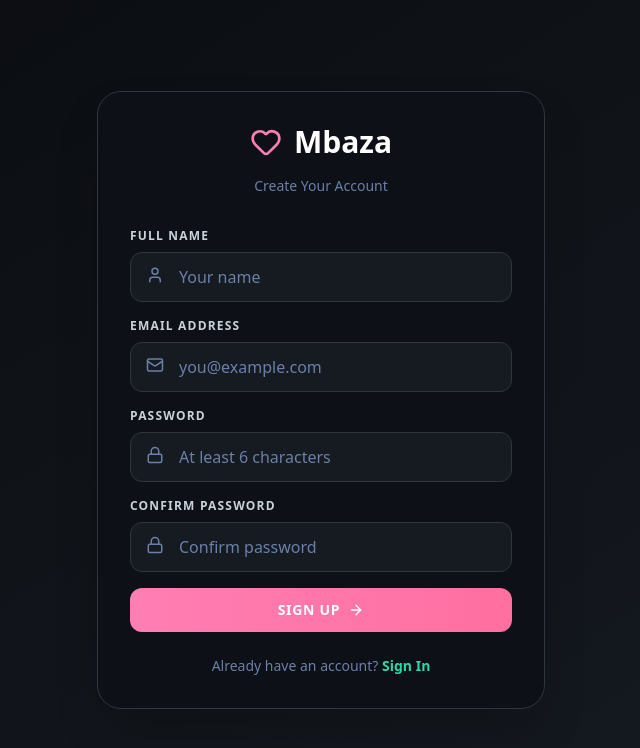
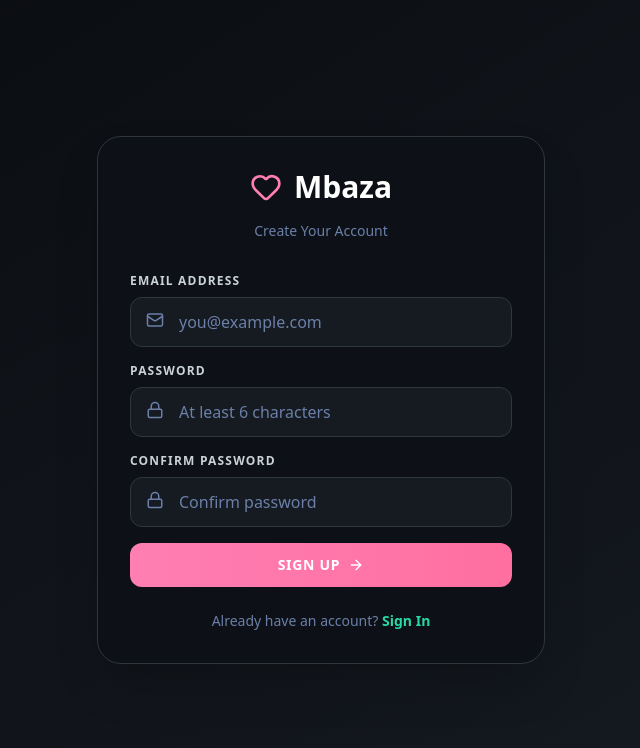
Before and after one commit to STEVOHCODER/Mbaza, a React (Vite) app in the folder frontend/: page / in a window 1280 px wide. Both pictures are taken after a click on the button "Sign Up". Shown: the top 748 px of the page, without its empty margins (319-959 px from the left). Built offline with nearby package versions, Linux system fonts and the light colour scheme.

Commit message:
fixing entering name while registering

```diff
--- a/frontend/src/components/Register.tsx
+++ b/frontend/src/components/Register.tsx
@@ -8,7 +8,6 @@ interface RegisterProps {
 
 export const Register: React.FC<RegisterProps> = ({ onSwitchToLogin }) => {
   const { register } = useAuth();
-  const [name, setName] = useState('');
   const [email, setEmail] = useState('');
   const [password, setPassword] = useState('');
   const [confirmPassword, setConfirmPassword] = useState('');
@@ -35,7 +34,7 @@ export const Register: React.FC<RegisterProps> = ({ onSwitchToLogin }) => {
     setLoading(true);
 
     try {
-      await register(email, password, name);
+      await register(email, password);
       console.log('Registration successful!');
       setSuccess('Account created successfully. Please sign in.');
       onSwitchToLogin();
@@ -63,23 +62,6 @@ export const Register: React.FC<RegisterProps> = ({ onSwitchToLogin }) => {
 
           {/* Form */}
           <form onSubmit={handleSubmit} className="space-y-4">
-            {/* Name */}
-            <div>
-              <label className="block text-xs font-bold text-[#c9d1d9] uppercase tracking-[0.1em] mb-2">
-                Full Name
-              </label>
-              <div className="relative">
-                <User className="absolute left-4 top-3.5 text-[#6b7fa8]" size={18} />
-                <input
-                  type="text"
-                  value={name}
-                  onChange={(e) => setName(e.target.value)}
-                  placeholder="Your name"
-                  className="w-full bg-[#161b22] border border-[#30363d] rounded-xl pl-12 pr-4 py-3 text-white placeholder-[#6b7fa8] focus:outline-none focus:border-[#29d8a8] transition-colors"
-                />
-              </div>
-            </div>
-
             {/* Email */}
             <div>
               <label className="block text-xs font-bold text-[#c9d1d9] uppercase tracking-[0.1em] mb-2">
--- a/frontend/src/context/AuthContext.tsx
+++ b/frontend/src/context/AuthContext.tsx
@@ -68,7 +68,7 @@ export const AuthProvider: React.FC<{ children: React.ReactNode }> = ({ children
     }
   };
 
-  const register = async (email: string, password: string, name?: string) => {
+  const register = async (email: string, password: string) => {
     setLoading(true);
     const apiUrl = `${import.meta.env.VITE_API_URL || 'https://mbaza-mzf3.onrender.com'}/api/auth/register`;
     console.log('Calling register endpoint:', apiUrl);
```
